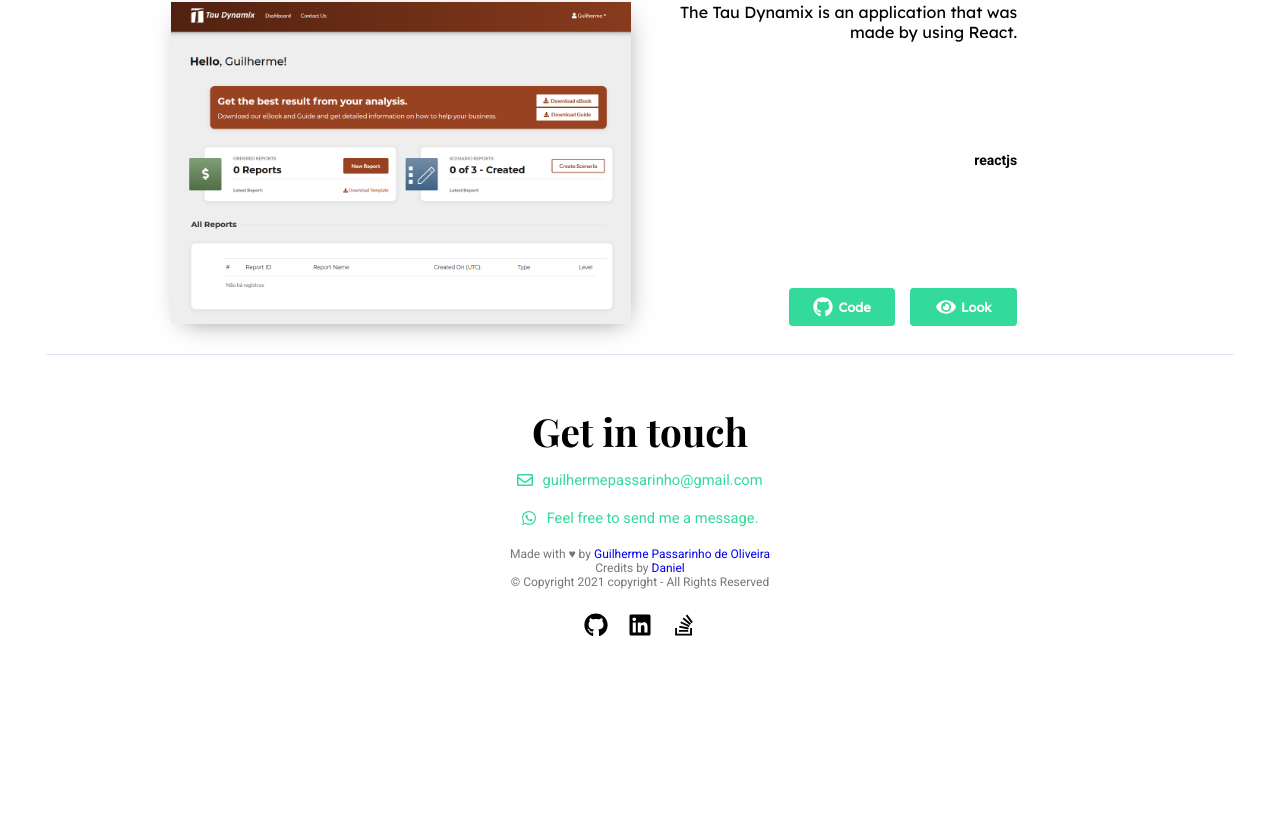
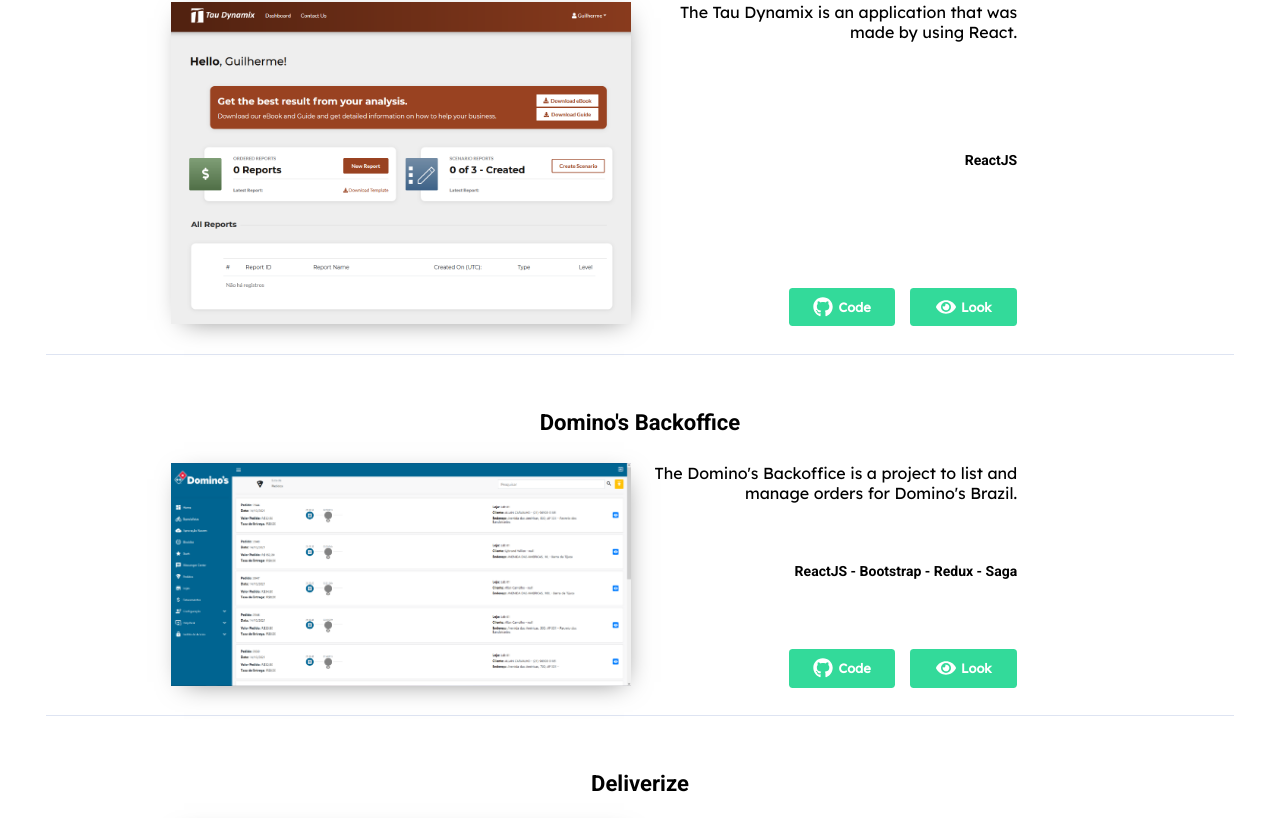
Before and after one commit to gguip/portfolio, a React (Create React App) app: page / in a window 1280 px wide. Shown: the part 3062-3880 px from the top of the page. Before the commit the page ends 3702 px from the top, so only its background shows below. Built offline with nearby package versions, Linux system fonts and the light colour scheme.

Commit message:
add new projects

```diff
--- a/src/components/PortfolioItem/Posts.js
+++ b/src/components/PortfolioItem/Posts.js
@@ -3,6 +3,8 @@
 import imgBeef from "../../assets/projects/beefsystem.jpg";
 import imgLet from "../../assets/projects/letmeask.jpg";
 import imgTau from "../../assets/projects/taudynamix.jpg";
+import imgDominos from "../../assets/projects/dominos.jpg";
+import imgDeliverize from "../../assets/projects/deliverize.jpg";
 // import imgRocketshoes from "../../assets/projects/rocketshoes.jpg";
 // import imgRocketfy from "../../assets/projects/rocketfy.jpg";
 // import imgGitRepositories from "../../assets/projects/gitrepositories.jpg";
@@ -49,21 +51,29 @@
     id: 5,
     title: "Tau Dynamix",
     description: `The Tau Dynamix is an application that was made by using React.`,
-    techs: "reactjs",
+    techs: "ReactJS",
     image: imgTau,
     // code: "https://github.com/gguip",
     look: "https://sid-online.com/login"
   },
-  // {
-  //   id: 6,
-  //   title: "GitRepositories",
-  //   description: `The GitRepositories is a project to list repositories and issues for github users.`,
-  //   techs: "reactjs - react router dom",
-  //   image: imgGitRepositories,
-  //   code: "https://github.com/gguip",
-  //   look: "https://github.com/gguip"
-  //   // look: "https://danielneris-git-repositories.netlify.com/"
-  // }
+  {
+    id: 6,
+    title: "Domino's Backoffice",
+    description: `The Domino's Backoffice is a project to list and manage orders for Domino's Brazil.`,
+    techs: "ReactJS - Bootstrap - Redux - Saga",
+    image: imgDominos,
+    // code: "https://github.com/gguip",
+    // look: "https://github.com/gguip"
+  },
+  {
+    id: 7,
+    title: "Deliverize",
+    description: `The Deliverize is a PDV (Ponto de Venda) project .`,
+    techs: "ReactJS - Bootstrap - Redux - Saga - ElectronJS - Sass",
+    image: imgDeliverize,
+    // code: "https://github.com/gguip",
+    // look: "https://github.com/gguip"
+  }
 ];
 
 export default posts;
```
Also changed, not shown: src/assets/projects/deliverize.jpg (added), src/assets/projects/dominos.jpg (added).
